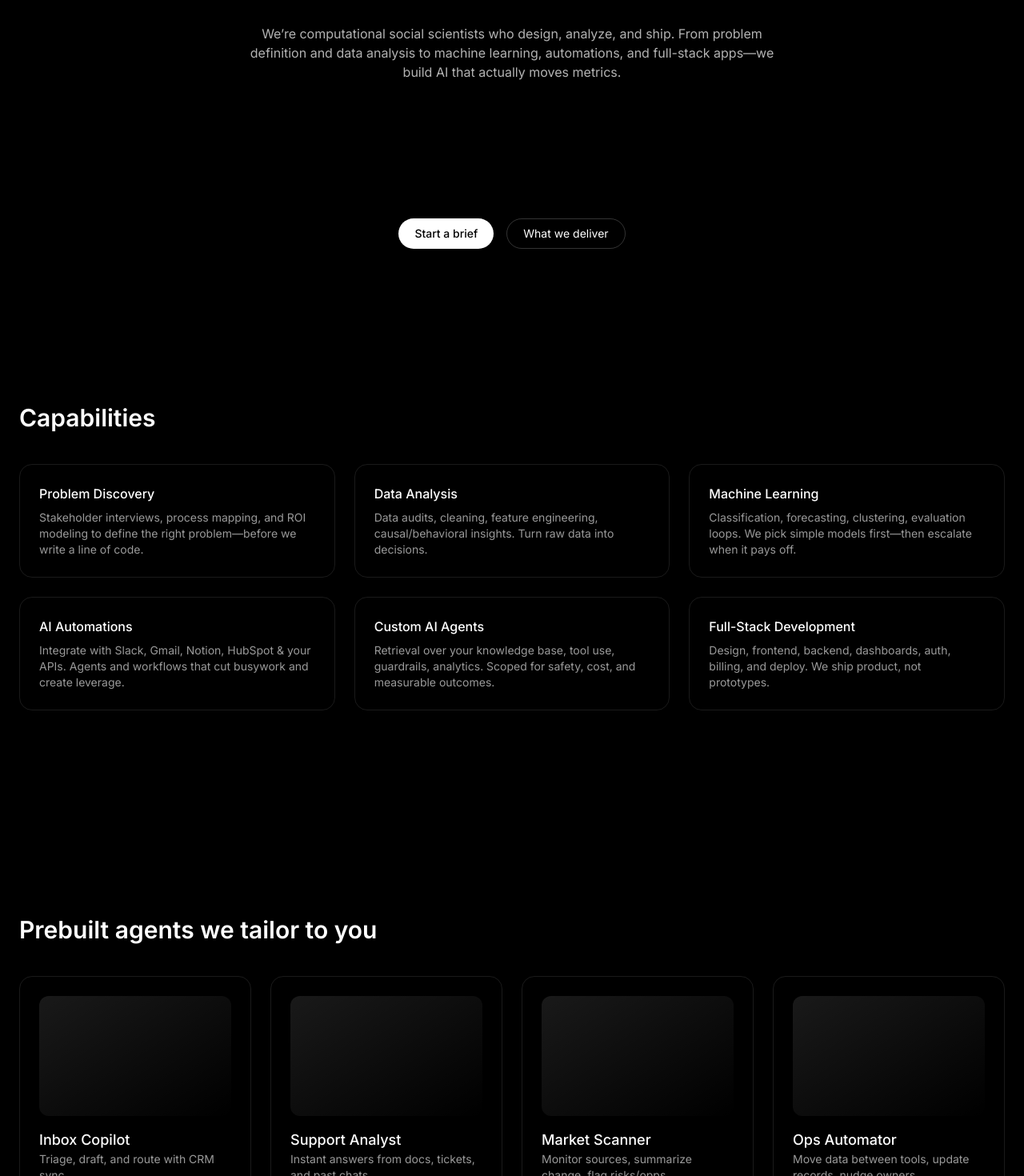
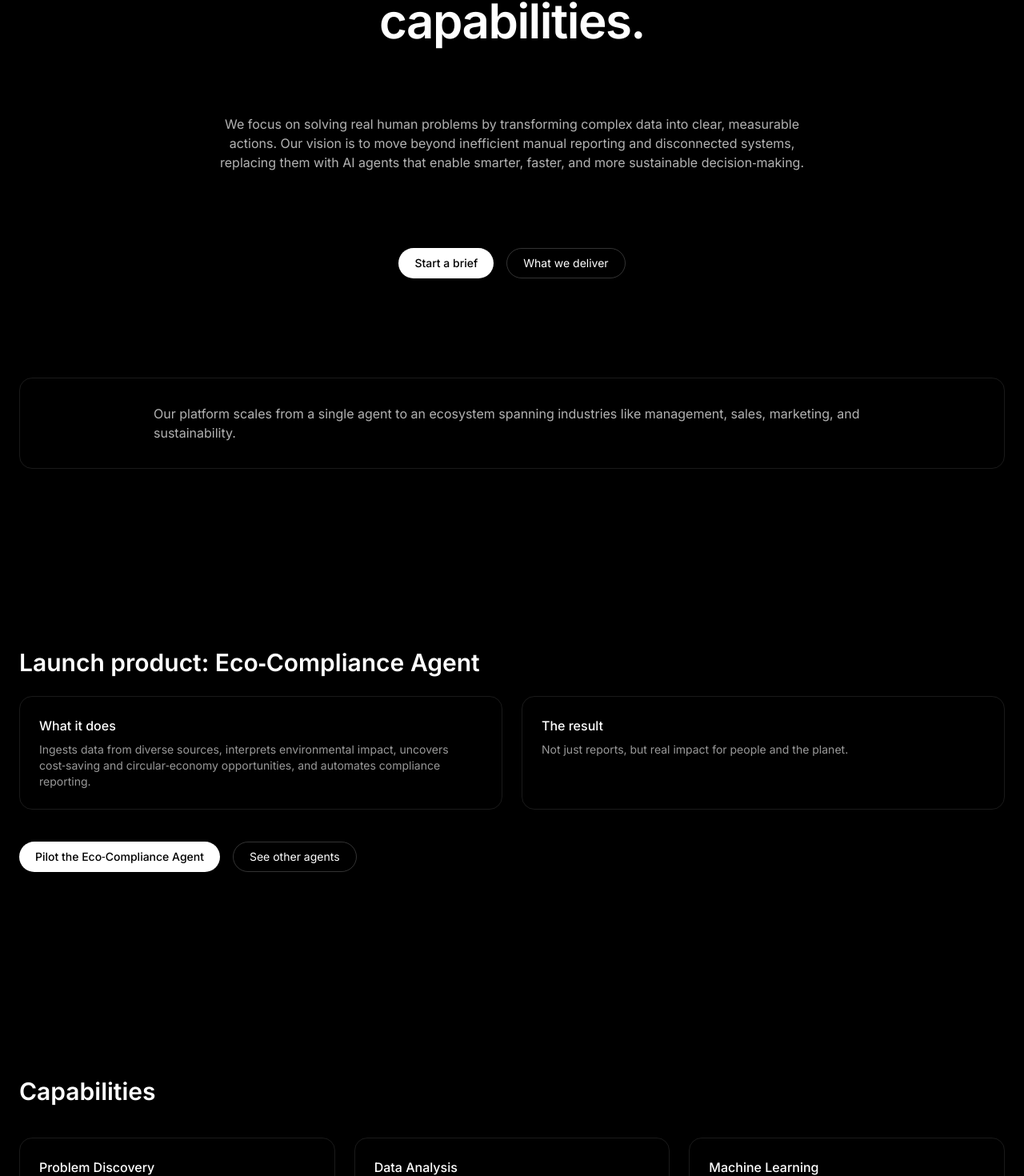
Before and after one commit to majaarament/summitstudios, a Next.js app: page / in a window 1280 px wide. Shown: the part 321-1791 px from the top of the page at 80% size. Built offline with nearby package versions, Linux system fonts and the light colour scheme.

Commit message:
update layout and page content

```diff
--- a/src/app/layout.tsx
+++ b/src/app/layout.tsx
@@ -6,7 +6,7 @@ import Header from "../components/Header";
 const inter = Inter({ subsets: ["latin"] });
 
 export const metadata: Metadata = {
-  title: "Lunaris",
+  title: "SummitStudios",
   description: "Minimal, smooth, high-conversion studio site.",
 };
 
@@ -21,7 +21,7 @@ export default function RootLayout({
           {children}
           <footer className="border-t border-white/10 py-12">
             <div className="container mx-auto px-6 text-sm text-white/60">
-              © {new Date().getFullYear()} SummitStudio. All rights reserved.
+              © {new Date().getFullYear()} SummitStudios. All rights reserved.
             </div>
           </footer>
         </SmoothScroll>
--- a/src/app/page.tsx
+++ b/src/app/page.tsx
@@ -9,13 +9,12 @@ export default function Page() {
         <div className="container mx-auto px-6 min-h-[80svh] grid place-items-center text-center">
           <Reveal>
             <h1 className="text-4xl md:text-6xl font-semibold tracking-tight leading-tight">
-              AI products that start with the <span className="text-white/70">right problem</span>.
+              Summit Studios is an AI innovation company blending social science and technology to build intelligent agents that amplify human capabilities.
             </h1>
           </Reveal>
           <Reveal delay={0.1}>
-            <p className="mt-6 max-w-2xl mx-auto text-white/70">
-              We’re computational social scientists who design, analyze, and ship.
-              From problem definition and data analysis to machine learning, automations, and full-stack apps—we build AI that actually moves metrics.
+            <p className="mt-6 max-w-3xl mx-auto text-white/70">
+              We focus on solving real human problems by transforming complex data into clear, measurable actions. Our vision is to move beyond inefficient manual reporting and disconnected systems, replacing them with AI agents that enable smarter, faster, and more sustainable decision‑making.
             </p>
           </Reveal>
           <Reveal delay={0.2}>
@@ -27,7 +26,47 @@ export default function Page() {
         </div>
       </section>
 
-      {/* SERVICES */}
+      {/* OVERVIEW */}
+      <section id="overview" className="container mx-auto px-6 py-16 md:py-24">
+        <Reveal>
+          <div className="rounded-2xl border border-white/10 p-6 md:p-8">
+            <p className="text-white/70 max-w-4xl mx-auto">
+              Our platform scales from a single agent to an ecosystem spanning industries like management, sales, marketing, and sustainability.
+            </p>
+          </div>
+        </Reveal>
+      </section>
+
+      {/* LAUNCH PRODUCT */}
+      <section id="launch" className="container mx-auto px-6 py-24 md:py-32">
+        <Reveal>
+          <h2 className="section-title">Launch product: Eco‑Compliance Agent</h2>
+        </Reveal>
+        <Reveal delay={0.1}>
+          <div className="mt-6 grid gap-6 md:grid-cols-2">
+            <div className="rounded-2xl border border-white/10 p-6 h-full">
+              <h3 className="font-medium">What it does</h3>
+              <p className="text-white/60 mt-2 text-sm">
+                Ingests data from diverse sources, interprets environmental impact, uncovers cost‑saving and circular‑economy opportunities, and automates compliance reporting.
+              </p>
+            </div>
+            <div className="rounded-2xl border border-white/10 p-6 h-full">
+              <h3 className="font-medium">The result</h3>
+              <p className="text-white/60 mt-2 text-sm">
+                Not just reports, but real impact for people and the planet.
+              </p>
+            </div>
+          </div>
+        </Reveal>
+        <Reveal delay={0.2}>
+          <div className="mt-10 flex flex-wrap gap-4">
+            <a href="/brief" className="btn-primary">Pilot the Eco‑Compliance Agent</a>
+            <a href="#agents" className="btn-ghost">See other agents</a>
+          </div>
+        </Reveal>
+      </section>
+
+      {/* CAPABILITIES */}
       <section id="services" className="container mx-auto px-6 py-24 md:py-32">
         <Reveal>
           <h2 className="section-title">Capabilities</h2>
@@ -36,27 +75,27 @@ export default function Page() {
           {[
             [
               "Problem Discovery",
-              "Stakeholder interviews, process mapping, and ROI modeling to define the right problem—before we write a line of code."
+              "Stakeholder interviews, process mapping, and ROI modeling to define the right problem before any build."
             ],
             [
               "Data Analysis",
-              "Data audits, cleaning, feature engineering, causal/behavioral insights. Turn raw data into decisions."
+              "Audits, cleaning, feature engineering, and causal/behavioral insights to turn raw data into decisions."
             ],
             [
               "Machine Learning",
-              "Classification, forecasting, clustering, evaluation loops. We pick simple models first—then escalate when it pays off."
+              "Classification, forecasting, clustering, and evaluation loops—simple first, then scale what works."
             ],
             [
               "AI Automations",
-              "Integrate with Slack, Gmail, Notion, HubSpot & your APIs. Agents and workflows that cut busywork and create leverage."
+              "Integrations with Slack, Gmail, Notion, HubSpot, and your APIs to remove busywork and create leverage."
             ],
             [
               "Custom AI Agents",
-              "Retrieval over your knowledge base, tool use, guardrails, analytics. Scoped for safety, cost, and measurable outcomes."
+              "Retrieval over your knowledge base, tool use, guardrails, and analytics—scoped for safety, cost, and outcomes."
             ],
             [
-              "Full-Stack Development",
-              "Design, frontend, backend, dashboards, auth, billing, and deploy. We ship product, not prototypes."
+              "Full‑Stack Development",
+              "Design, frontend, backend, dashboards, auth, billing, and deploy—we ship product, not prototypes."
             ],
           ].map(([title, desc], i) => (
             <Reveal key={title as string} delay={i * 0.05}>
@@ -76,10 +115,10 @@ export default function Page() {
         </Reveal>
         <div className="mt-10 grid gap-6 sm:grid-cols-2 lg:grid-cols-4">
           {[
+            ["Eco‑Compliance Agent", "Automates ESG/CSRD/GRI reporting, flags risks, and highlights circular economy opportunities."],
             ["Inbox Copilot", "Triage, draft, and route with CRM sync."],
             ["Support Analyst", "Instant answers from docs, tickets, and past chats."],
-            ["Market Scanner", "Monitor sources, summarize change, flag risks/opps."],
-            ["Ops Automator", "Move data between tools, update records, nudge owners."],
+            ["Market Scanner", "Monitor sources, summarize change, and flag risks/opportunities."],
           ].map(([name, desc], i) => (
             <Reveal key={name as string} delay={i * 0.05}>
               <article className="group rounded-2xl border border-white/10 p-6 hover:bg-white/5 transition">
@@ -97,17 +136,17 @@ export default function Page() {
         </Reveal>
       </section>
 
-      {/* CASE STUDIES */}
+      {/* OUTCOMES */}
       <section id="work" className="container mx-auto px-6 py-24 md:py-32">
         <Reveal>
           <h2 className="section-title">Selected outcomes</h2>
         </Reveal>
         <div className="mt-10 grid gap-6 sm:grid-cols-2">
           {[
-            ["Lead Prioritization", "Lifted reply rates by 22% with a data-enriched scoring model and AI-drafted outreach."],
-            ["Ops Automation", "Cut manual processing time by 40% via multi-step approvals and system integrations."],
+            ["Compliance Automation", "Cut reporting prep time by 60% with automated data ingestion and templated filings."],
+            ["Sustainability Insights", "Identified cost‑savings and circular opportunities worth €250k annually across suppliers."],
             ["Support Deflection", "Deployed a RAG assistant trained on docs + tickets; faster answers, higher CSAT."],
-            ["Forecasting", "Weekly demand predictions with clear performance monitoring and human-in-the-loop review."],
+            ["Forecasting", "Weekly demand predictions with clear performance monitoring and human‑in‑the‑loop review."],
           ].map(([name, result], i) => (
             <Reveal key={name as string} delay={i * 0.05}>
               <article className="group rounded-2xl border border-white/10 p-6 hover:bg-white/5 transition">
@@ -128,7 +167,7 @@ export default function Page() {
         <Reveal delay={0.1}>
           <ol className="mt-8 space-y-6">
             {[
-              ["01 — Define", "We align on the problem, users, data, and success metrics. If the ROI isn’t clear, we revise scope."],
+              ["01 — Define", "Align on the problem, users, data, and success metrics. If the ROI isn’t clear, we revise scope."],
               ["02 — Prototype", "A working POC with real data and users. Simple first, then compound wins."],
               ["03 — Ship & Scale", "Harden, integrate, train your team, and monitor. We iterate on measured impact."],
             ].map(([step, desc]) => (
@@ -164,7 +203,7 @@ export default function Page() {
           <div className="rounded-2xl border border-white/10 p-8 md:p-12 text-center">
             <h2 className="text-2xl md:text-3xl font-semibold">Tell us the problem. We’ll scope the win.</h2>
             <p className="text-white/70 mt-3">
-              Share your goal, data sources, and timeline—we’ll respond with an approach and estimate.
+              Share your goal, data sources, and timeline, we’ll respond with an approach and estimate.
             </p>
             <div className="mt-8 flex justify-center gap-4">
               <a href="/brief" className="btn-primary">Start a brief</a>
```
